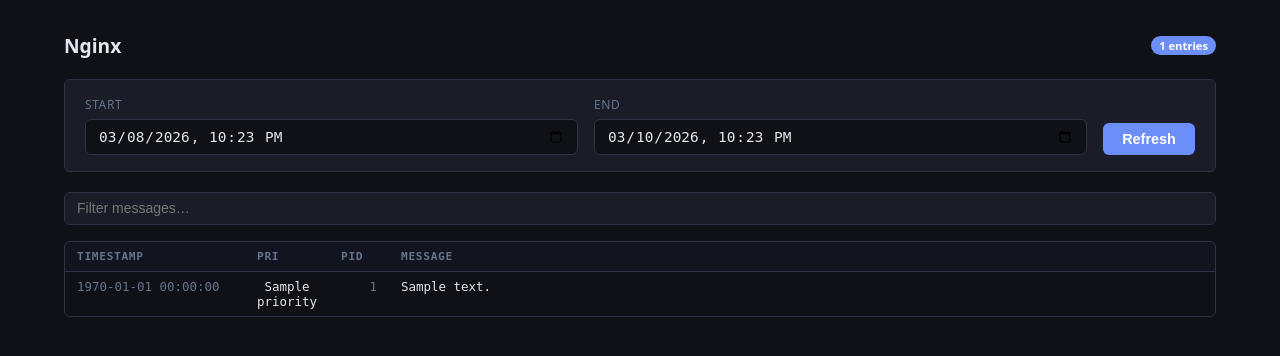
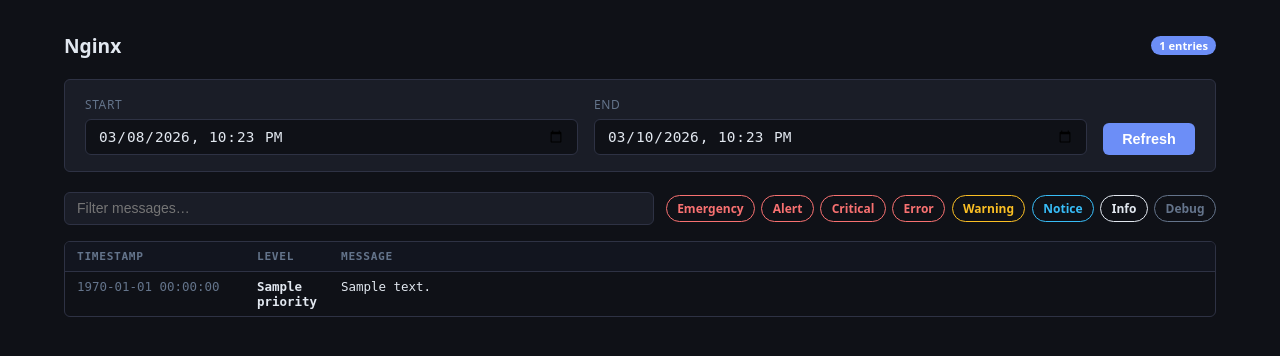
Before and after one commit to sbhackerspace/logMaster, a Flask app: page / in a window 1280 px wide. Shown: the part 95-451 px from the top of the page. Run offline with Flask 3, Linux system fonts and the light colour scheme; the visitor is signed in with stand-in values (Sample User, id 1); a database or web service that is not in the repository returns one stand-in record (values such as "Sample title"); data that the repository does not hold is empty.

Commit message:
add log level filter pills and humanise level column
- Add toggle pills below the message filter for each syslog severity
  level (Emergency → Debug); all active by default, click to toggle
- Replace numeric PRI column with human-readable labels (Info, Debug,
  Error, etc.) coloured by severity
- Remove PID column
- applyFilters() combines text search and level visibility so both
  filters work together

Co-Authored-By: Claude Sonnet 4.6 <noreply@anthropic.com>

```diff
--- a/server/templates/index.html
+++ b/server/templates/index.html
@@ -46,10 +46,17 @@
   border-radius: 999px;
 }
 
-/* ── search bar ── */
-.search-bar { margin-bottom: 1rem; }
-.search-bar input {
-  width: 100%;
+/* ── filter bar ── */
+.filter-bar {
+  display: flex;
+  gap: .75rem;
+  align-items: center;
+  margin-bottom: 1rem;
+  flex-wrap: wrap;
+}
+.filter-bar input[type="text"] {
+  flex: 1;
+  min-width: 180px;
   background: var(--surface);
   border: 1px solid var(--border);
   border-radius: var(--radius);
@@ -58,7 +65,32 @@
   font-size: .875rem;
   outline: none;
 }
-.search-bar input:focus { border-color: var(--accent); }
+.filter-bar input[type="text"]:focus { border-color: var(--accent); }
+
+.level-pills { display: flex; gap: .4rem; flex-wrap: wrap; }
+.level-pill {
+  display: inline-flex;
+  align-items: center;
+  gap: .3rem;
+  padding: .25rem .65rem;
+  border-radius: 999px;
+  font-size: .75rem;
+  font-weight: 600;
+  cursor: pointer;
+  border: 1px solid transparent;
+  opacity: .45;
+  transition: opacity .15s, border-color .15s;
+  user-select: none;
+}
+.level-pill.active { opacity: 1; border-color: currentColor; }
+.pill-emerg  { color: var(--danger); }
+.pill-alert  { color: var(--danger); }
+.pill-crit   { color: var(--danger); }
+.pill-error  { color: var(--danger); }
+.pill-warn   { color: var(--warn);   }
+.pill-notice { color: var(--info);   }
+.pill-info   { color: var(--text);   }
+.pill-debug  { color: var(--muted);  }
 
 /* ── log table ── */
 .log-wrap {
@@ -88,16 +120,15 @@ tbody tr:last-child { border-bottom: none; }
 tbody tr:hover { background: rgba(108,142,247,.06); }
 td { padding: .45rem .75rem; vertical-align: top; }
 td.ts  { white-space: nowrap; color: var(--muted); width: 180px; }
-td.pid { color: var(--muted); width: 60px; text-align: right; }
-td.pri { width: 70px; text-align: center; }
+td.lvl { width: 72px; font-weight: 600; }
 td.msg { word-break: break-word; color: var(--text); }
 
-.p0,.p1,.p2 { color: var(--danger); font-weight: 700; }
-.p3          { color: var(--danger); }
-.p4          { color: var(--warn); }
-.p5          { color: var(--info); }
-.p6          { color: var(--text); }
-.p7          { color: var(--muted); }
+.lvl-emerg,.lvl-alert,.lvl-crit  { color: var(--danger); font-weight: 700; }
+.lvl-error  { color: var(--danger); }
+.lvl-warn   { color: var(--warn);   }
+.lvl-notice { color: var(--info);   }
+.lvl-info   { color: var(--text);   }
+.lvl-debug  { color: var(--muted);  }
 
 .empty-state { padding: 3rem; text-align: center; color: var(--muted); font-size: .9rem; }
 .error-box {
@@ -157,31 +188,42 @@ td.msg { word-break: break-word; color: var(--text); }
     <div class="empty-state">No log entries found for <strong>{{ active_tab }}</strong> in the selected time range.</div>
 
   {% elif log_data %}
-    <div class="search-bar">
-      <input type="text" id="filterInput" placeholder="Filter messages…" oninput="filterRows()" />
+    <div class="filter-bar">
+      <input type="text" id="filterInput" placeholder="Filter messages…" oninput="applyFilters()" />
+      <div class="level-pills">
+        <span class="level-pill pill-emerg active" data-level="0" onclick="togglePill(this)">Emergency</span>
+        <span class="level-pill pill-alert active" data-level="1" onclick="togglePill(this)">Alert</span>
+        <span class="level-pill pill-crit  active" data-level="2" onclick="togglePill(this)">Critical</span>
+        <span class="level-pill pill-error active" data-level="3" onclick="togglePill(this)">Error</span>
+        <span class="level-pill pill-warn  active" data-level="4" onclick="togglePill(this)">Warning</span>
+        <span class="level-pill pill-notice active" data-level="5" onclick="togglePill(this)">Notice</span>
+        <span class="level-pill pill-info  active" data-level="6" onclick="togglePill(this)">Info</span>
+        <span class="level-pill pill-debug active" data-level="7" onclick="togglePill(this)">Debug</span>
+      </div>
     </div>
     <div class="log-wrap">
       <table id="logTable">
         <thead>
           <tr>
             <th>Timestamp</th>
-            <th>PRI</th>
-            <th>PID</th>
+            <th>Level</th>
             <th>Message</th>
           </tr>
         </thead>
         <tbody>
+          {% set level_names = {"0":"emerg","1":"alert","2":"crit","3":"error","4":"warn","5":"notice","6":"info","7":"debug"} %}
+          {% set level_labels = {"0":"Emerg","1":"Alert","2":"Crit","3":"Error","4":"Warning","5":"Notice","6":"Info","7":"Debug"} %}
           {% for e in log_data.entries %}
             {% set ts_us = e.get("__REALTIME_TIMESTAMP", "") %}
             {% set pri   = e.get("PRIORITY", "6") | string %}
-            {% set pid   = e.get("_PID", "") %}
             {% set msg   = e.get("MESSAGE", "") %}
-            <tr data-msg="{{ msg | lower }}">
+            {% set lvl_class = level_names.get(pri, "info") %}
+            {% set lvl_label = level_labels.get(pri, pri) %}
+            <tr data-msg="{{ msg | lower }}" data-level="{{ pri }}">
               <td class="ts">
                 {% if ts_us %}<span class="ts-raw" data-us="{{ ts_us }}">{{ ts_us }}</span>{% endif %}
               </td>
-              <td class="pri p{{ pri }}">{{ pri }}</td>
-              <td class="pid">{{ pid }}</td>
+              <td class="lvl lvl-{{ lvl_class }}">{{ lvl_label }}</td>
               <td class="msg">{{ msg }}</td>
             </tr>
           {% endfor %}
@@ -193,6 +235,7 @@ td.msg { word-break: break-word; color: var(--text); }
 {% endif %}
 
 <script>
+// Convert microsecond epoch timestamps
 document.querySelectorAll(".ts-raw").forEach(el => {
   const us = parseInt(el.dataset.us, 10);
   if (!isNaN(us)) {
@@ -200,10 +243,27 @@ document.querySelectorAll(".ts-raw").forEach(el => {
   }
 });
 
-function filterRows() {
+// Track which levels are visible (all on by default)
+const visibleLevels = new Set(["0","1","2","3","4","5","6","7"]);
+
+function togglePill(pill) {
+  const level = pill.dataset.level;
+  if (visibleLevels.has(level)) {
+    visibleLevels.delete(level);
+    pill.classList.remove("active");
+  } else {
+    visibleLevels.add(level);
+    pill.classList.add("active");
+  }
+  applyFilters();
+}
+
+function applyFilters() {
   const q = document.getElementById("filterInput").value.toLowerCase();
   document.querySelectorAll("#logTable tbody tr").forEach(row => {
-    row.style.display = row.dataset.msg.includes(q) ? "" : "none";
+    const msgMatch  = row.dataset.msg.includes(q);
+    const levelMatch = visibleLevels.has(row.dataset.level);
+    row.style.display = (msgMatch && levelMatch) ? "" : "none";
   });
 }
 </script>
```
